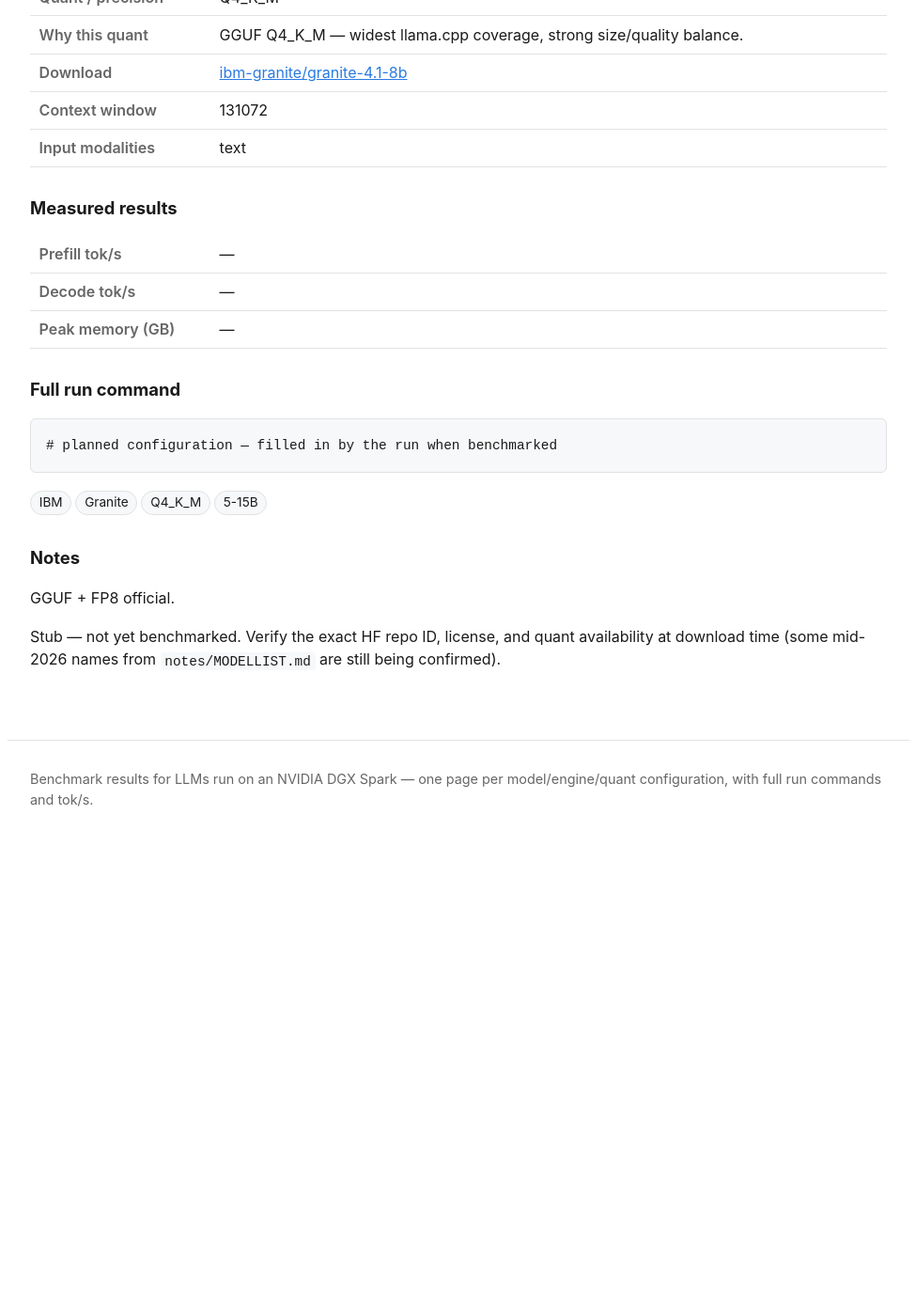
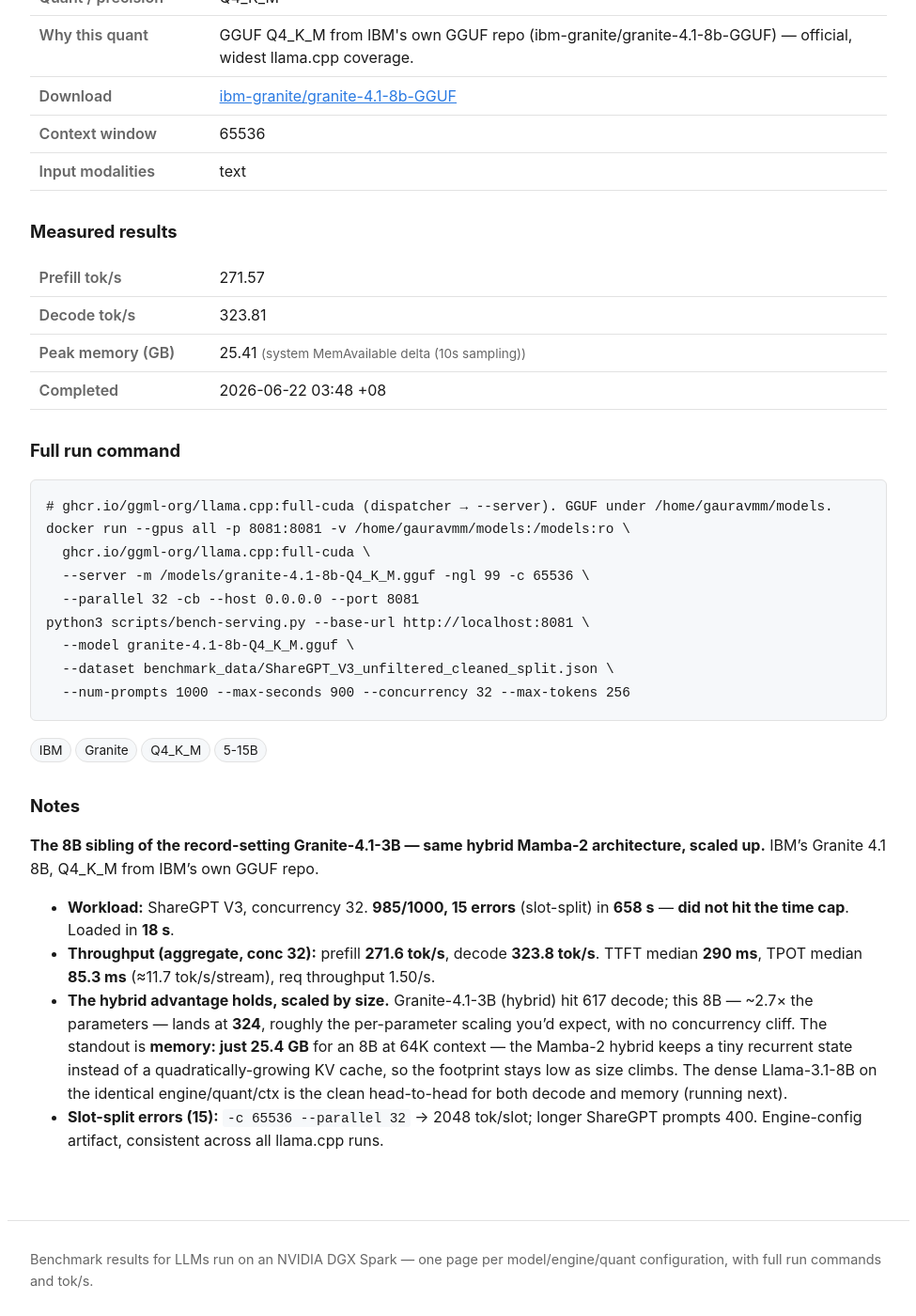
Before and after one commit to yjsoon/autobench, a Jekyll site: the page built from _configs/granite-4-1-8b-llamacpp-q4_k_m.md, in a window 1280 px wide and 1400 px high, scrolled down 483 px. Shown: the whole window at 94% size, without its empty margins (152-1127 px from the left). Built offline with Jekyll 4.4.1, drawn with Linux system fonts in a browser that asks for light colours; before the commit the page ends 1408 px from its top, so only the background shows below that; some of the changed text lies outside the part shown.

Commit message:
Bench: Granite-4.1-8B llama.cpp Q4_K_M (272/324, mem 25.4GB — hybrid edge holds at 8B)
Co-Authored-By: Claude Opus 4.8 (1M context) <noreply@anthropic.com>
Claude-Session: https://claude.ai/code/session_01JczsieM71svofn8CxRyY2s

```diff
--- a/_configs/granite-4-1-8b-llamacpp-q4_k_m.md
+++ b/_configs/granite-4-1-8b-llamacpp-q4_k_m.md
@@ -3,29 +3,48 @@ title: Granite 4.1 8B · llama.cpp · Q4_K_M
 model: ibm-granite/granite-4.1-8b
 company: IBM
 family: Granite
-params: 8B (dense)
+params: 8B (hybrid Mamba-2)
 engine: llama.cpp
 quant: Q4_K_M
-quant_rationale: GGUF Q4_K_M — widest llama.cpp coverage, strong size/quality balance.
-source_repo: ibm-granite/granite-4.1-8b
-download_url: https://huggingface.co/ibm-granite/granite-4.1-8b
-context: 131072
+quant_rationale: GGUF Q4_K_M from IBM's own GGUF repo (ibm-granite/granite-4.1-8b-GGUF) — official, widest llama.cpp coverage.
+source_repo: ibm-granite/granite-4.1-8b-GGUF
+download_url: https://huggingface.co/ibm-granite/granite-4.1-8b-GGUF
+context: 65536
 modalities: [text]
 mm_served: true
 tags: [IBM, Granite, Q4_K_M, 5-15B]
 
-status: pending
-prefill_toks:
-decode_toks:
-mem_gb:
-mem_source:
-measured_on:
-completed_at:
+status: done
+prefill_toks: 271.57
+decode_toks: 323.81
+mem_gb: 25.41
+mem_source: system MemAvailable delta (10s sampling)
+measured_on: 2026-06-22
+completed_at: 2026-06-22 03:48 +08
 run_command: |
-  # planned configuration — filled in by the run when benchmarked
+  # ghcr.io/ggml-org/llama.cpp:full-cuda (dispatcher → --server). GGUF under /home/gauravmm/models.
+  docker run --gpus all -p 8081:8081 -v /home/gauravmm/models:/models:ro \
+    ghcr.io/ggml-org/llama.cpp:full-cuda \
+    --server -m /models/granite-4.1-8b-Q4_K_M.gguf -ngl 99 -c 65536 \
+    --parallel 32 -cb --host 0.0.0.0 --port 8081
+  python3 scripts/bench-serving.py --base-url http://localhost:8081 \
+    --model granite-4.1-8b-Q4_K_M.gguf \
+    --dataset benchmark_data/ShareGPT_V3_unfiltered_cleaned_split.json \
+    --num-prompts 1000 --max-seconds 900 --concurrency 32 --max-tokens 256
 ---
 
-GGUF + FP8 official.
+**The 8B sibling of the record-setting Granite-4.1-3B — same hybrid Mamba-2 architecture, scaled up.**
+IBM's Granite 4.1 8B, Q4_K_M from IBM's own GGUF repo.
 
-Stub — not yet benchmarked. Verify the exact HF repo ID, license, and quant availability at
-download time (some mid-2026 names from `notes/MODELLIST.md` are still being confirmed).
+- **Workload:** ShareGPT V3, concurrency 32. **985/1000, 15 errors** (slot-split) in **658 s** —
+  **did not hit the time cap**. Loaded in **18 s**.
+- **Throughput (aggregate, conc 32):** prefill **271.6 tok/s**, decode **323.8 tok/s**. TTFT median
+  **290 ms**, TPOT median **85.3 ms** (≈11.7 tok/s/stream), req throughput 1.50/s.
+- **The hybrid advantage holds, scaled by size.** Granite-4.1-3B (hybrid) hit 617 decode; this 8B —
+  ~2.7× the parameters — lands at **324**, roughly the per-parameter scaling you'd expect, with no
+  concurrency cliff. The standout is **memory: just 25.4 GB** for an 8B at 64K context — the Mamba-2
+  hybrid keeps a tiny recurrent state instead of a quadratically-growing KV cache, so the footprint
+  stays low as size climbs. The dense Llama-3.1-8B on the identical engine/quant/ctx is the clean
+  head-to-head for both decode and memory (running next).
+- **Slot-split errors (15):** `-c 65536 --parallel 32` → 2048 tok/slot; longer ShareGPT prompts 400.
+  Engine-config artifact, consistent across all llama.cpp runs.
```
